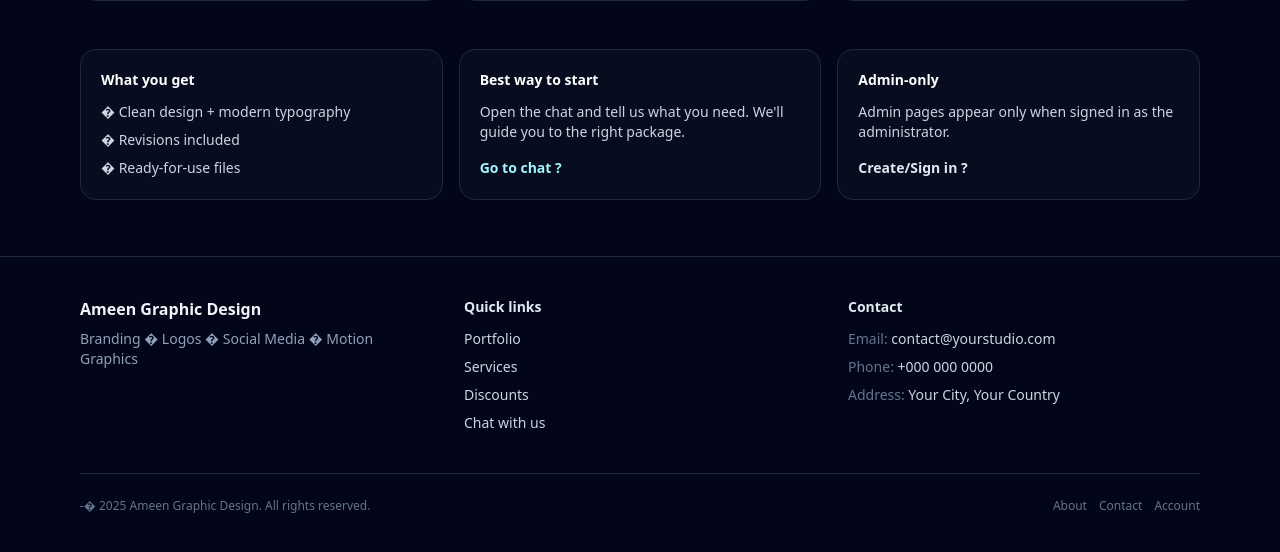
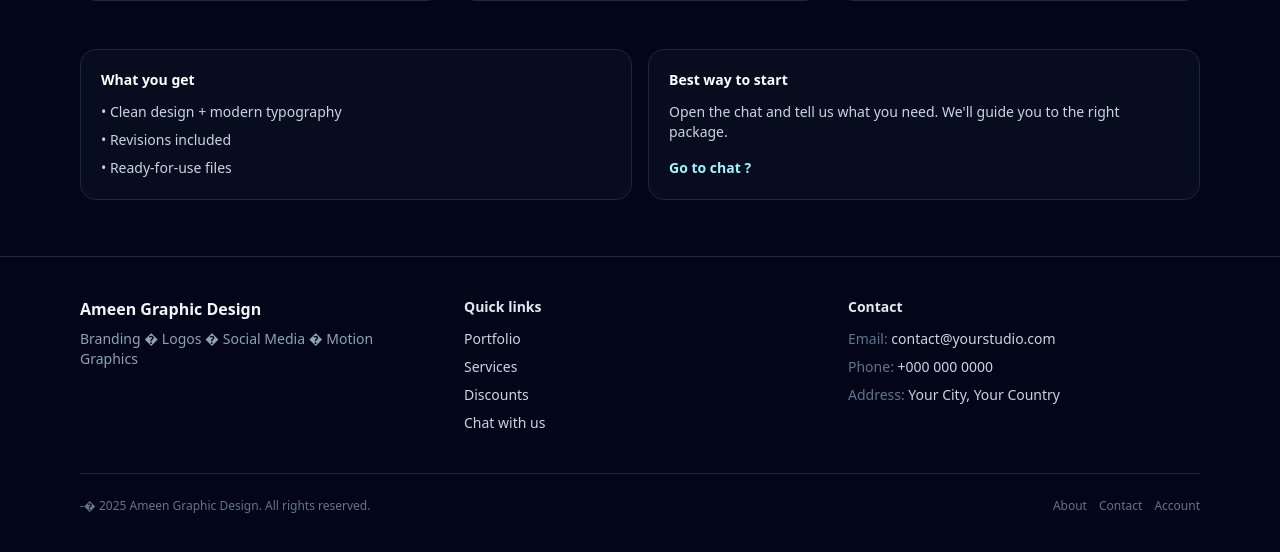
Before and after one commit to ryo456men/ameen-graphic-shop, a plain HTML site: page index.html in a window 1280 px wide. Shown: the part 1147-1699 px from the top of the page. Drawn offline with nearby package versions, Linux system fonts and the light colour scheme.

Commit message:
Remove Admin-only callout from home callouts

```diff
--- a/index.html
+++ b/index.html
@@ -786,24 +786,19 @@
       function renderCallouts() {
         return `
           <section class="mx-auto max-w-6xl px-4 pb-14">
-            <div class="grid gap-4 md:grid-cols-3">
+            <div class="grid gap-4 md:grid-cols-2">
               <div class="rounded-2xl border border-slate-800 bg-slate-900/40 p-5">
                 <div class="text-sm font-semibold text-white">What you get</div>
                 <ul class="mt-3 grid gap-2 text-sm text-slate-300">
-                  <li>� Clean design + modern typography</li>
-                  <li>� Revisions included</li>
-                  <li>� Ready-for-use files</li>
+                  <li>• Clean design + modern typography</li>
+                  <li>• Revisions included</li>
+                  <li>• Ready-for-use files</li>
                 </ul>
               </div>
               <div class="rounded-2xl border border-slate-800 bg-slate-900/40 p-5">
                 <div class="text-sm font-semibold text-white">Best way to start</div>
                 <div class="mt-3 text-sm text-slate-300">Open the chat and tell us what you need. We'll guide you to the right package.</div>
                 <a class="mt-4 inline-flex text-sm font-semibold text-cyan-200 hover:text-cyan-100" href="#/chat">Go to chat ?</a>
-              </div>
-              <div class="rounded-2xl border border-slate-800 bg-slate-900/40 p-5">
-                <div class="text-sm font-semibold text-white">Admin-only</div>
-                <div class="mt-3 text-sm text-slate-300">Admin pages appear only when signed in as the administrator.</div>
-                <a class="mt-4 inline-flex text-sm font-semibold text-slate-200 hover:text-white" href="#/auth?mode=signup">Create/Sign in ?</a>
               </div>
             </div>
           </section>
```
